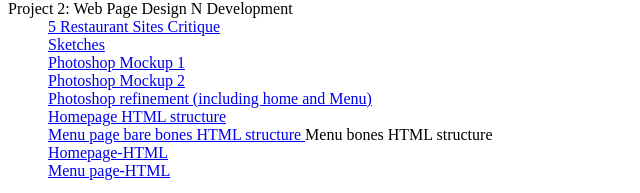
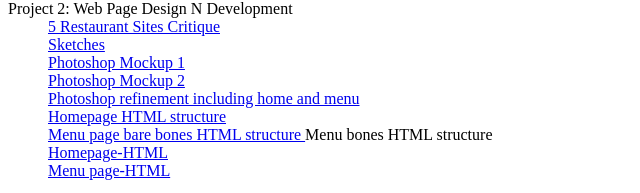
Before and after one commit to alviesarker/alvie, a plain HTML site: page weekly/index.html in a window 1280 px wide. Shown: the part 620-813 px from the top of the page, 0-640 px from the left. Drawn offline with Linux system fonts and the light colour scheme.

Commit message:
Update index.html

```diff
--- a/weekly/index.html
+++ b/weekly/index.html
@@ -61,7 +61,7 @@
 <dd><a href="../p2/p2sketch.html">Sketches </a></dd>
 <dd><a href="../p2/1stDesign.html">Photoshop Mockup 1 </a></dd>
 <dd><a href="../p2/2ndDesign.html">Photoshop Mockup 2  </a></dd>
-<dd><a href="../p1/index.html">Photoshop refinement (including home and Menu) </a></dd>
+<dd><a href="../p1/index.html">Photoshop refinement including home and menu </a></dd>
 <dd><a href="../p1/index.html">Homepage HTML structure </a> </dd>
 <dd><a href="../p1/index.html">Menu page bare bones HTML structure </a>Menu  bones HTML structure</dd>
 <dd><a href="../p1/index.html">Homepage-HTML </a></dd>
```
